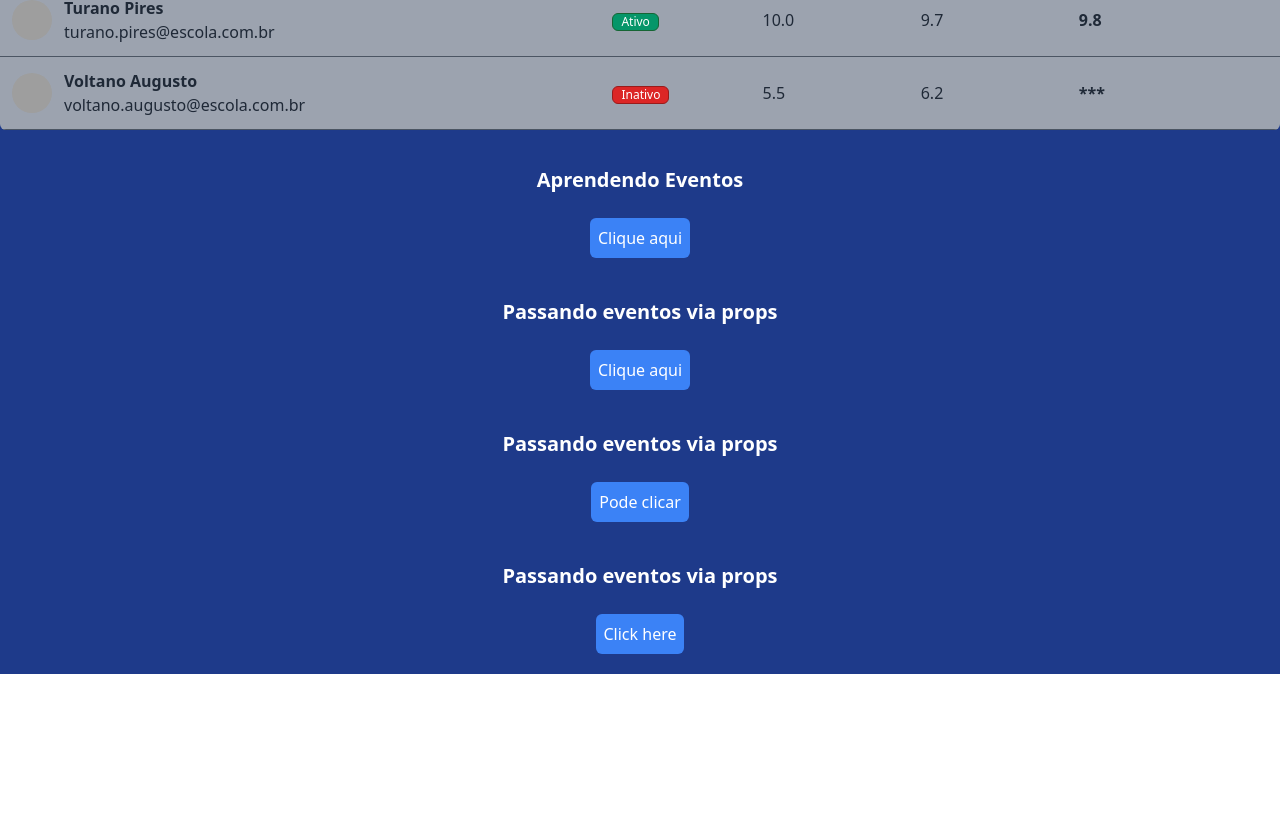
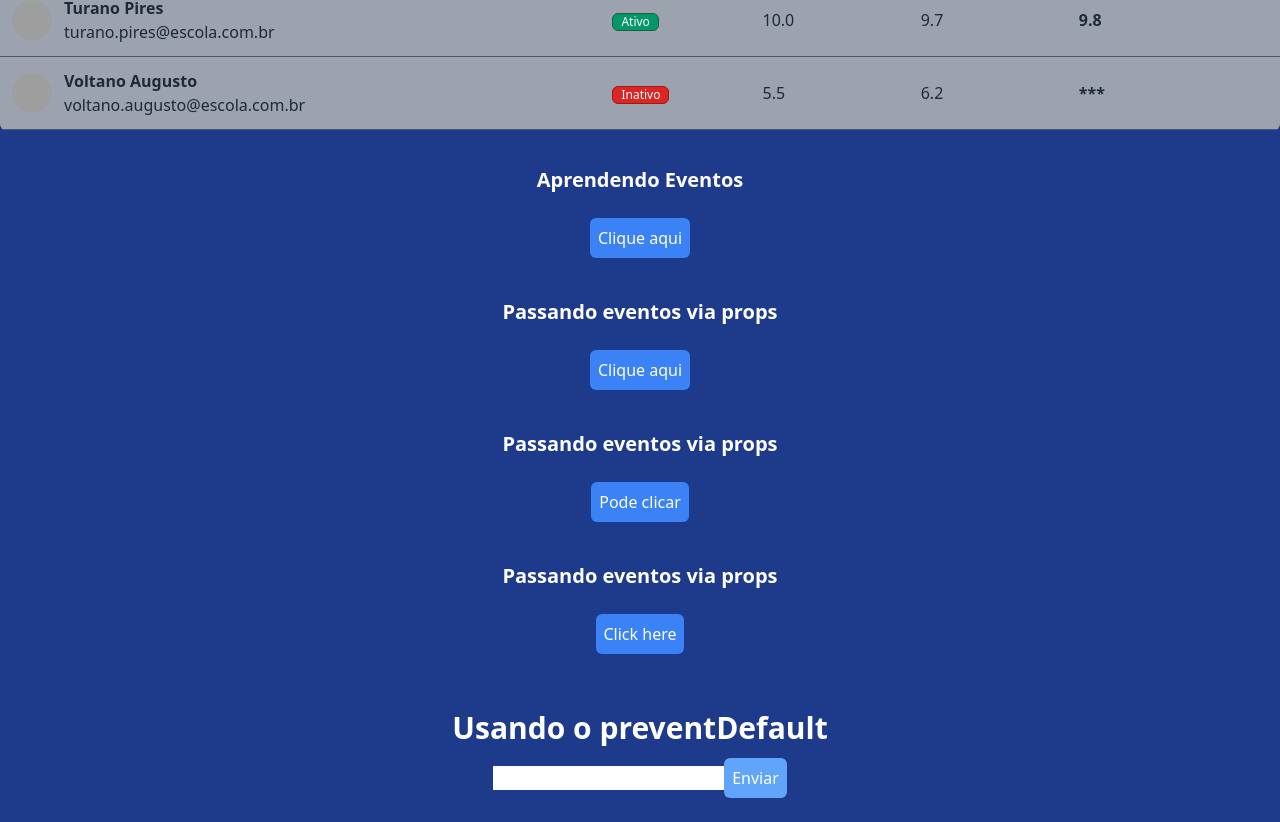
Before and after one commit to wsbcode/vite-react, a React (Vite) app: page / in a window 1280 px wide. Shown: the part 2598-3420 px from the top of the page. Before the commit the page ends 3272 px from the top, so only its background shows below. Built offline with nearby package versions, Linux system fonts and the light colour scheme; grey boxes are pictures that could not be loaded.

Commit message:
aulas react

```diff
--- a/src/App.tsx
+++ b/src/App.tsx
@@ -9,6 +9,7 @@ import { Geometria } from "./components/Geometria";
 import { Pessoa } from "./components/Pessoa";
 import { Clicando } from "./components/Clicando";
 import { CliqueComProps } from "./components/CliqueComProps";
+import { Formulario } from "./components/Formulario";
 
 export function Page() {
    {
@@ -87,6 +88,9 @@ export function Page() {
                <CliqueComProps label="Click here" onClickTeste={click03} />
             </div>
          </div>
+         <div>
+            <Formulario />
+         </div>
       </div>
    );
 }
--- /dev/null
+++ b/src/components/Formulario.tsx
@@ -0,0 +1,17 @@
+export const Formulario = () => {
+   const formEnvio = function (evento: React.FormEvent<HTMLFormElement>) {
+      evento.preventDefault();
+
+      alert("Item enviado");
+   };
+
+   return (
+      <div className="flex flex-col items-center p-5 text-white">
+         <h1 className="text-3xl font-bold mb-3">Usando o preventDefault</h1>
+         <form onSubmit={formEnvio}>
+            <input type="text" className="mb-3" />
+            <input type="submit" value="Enviar" className="bg-blue-400 p-2 rounded-md" />
+         </form>
+      </div>
+   );
+};
```
